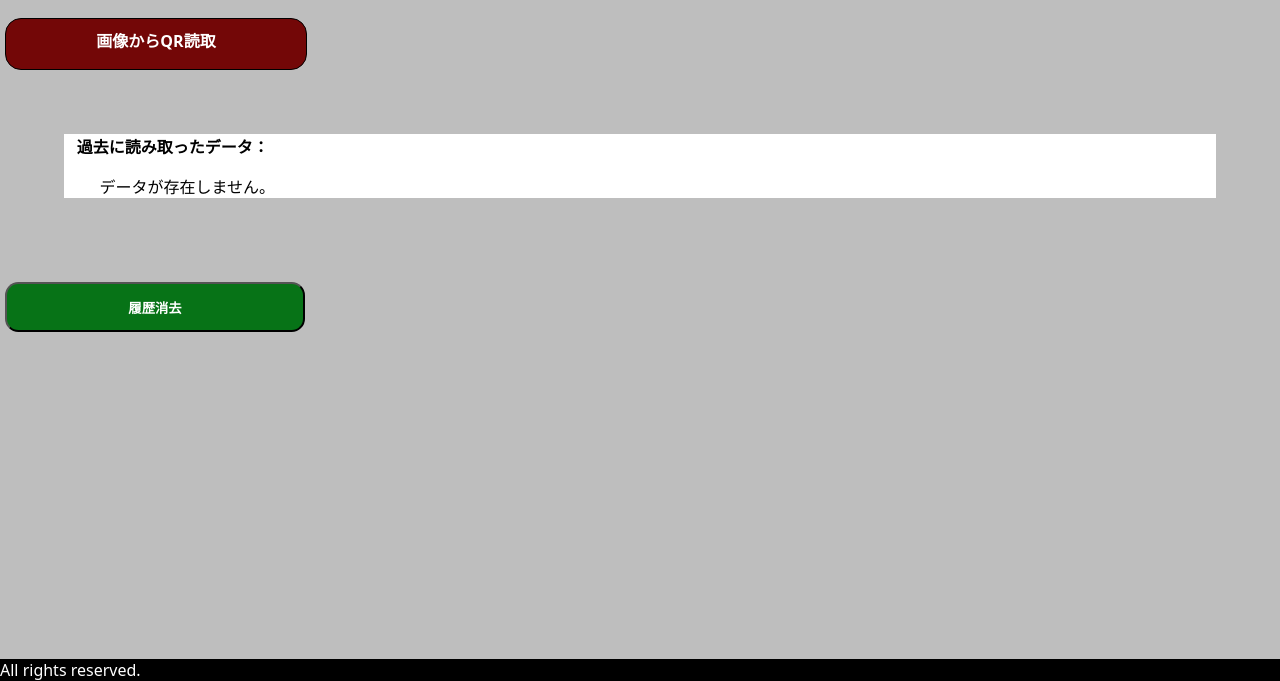
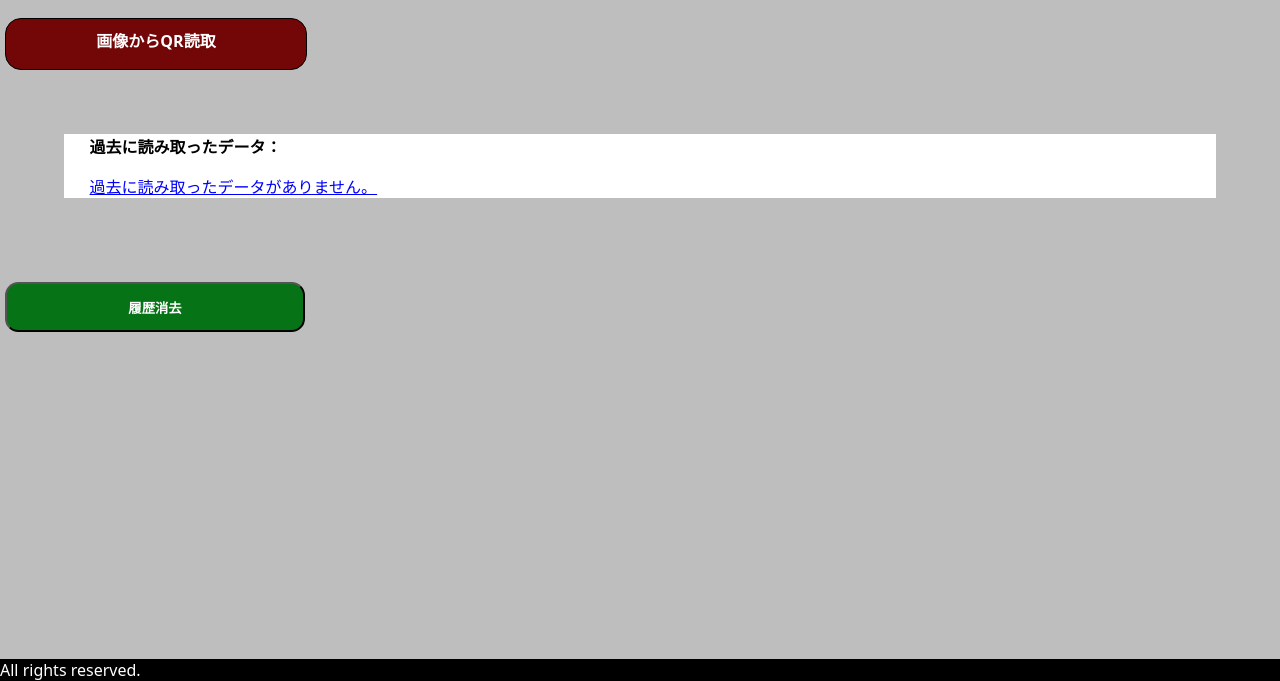
Before and after one commit to SecurityIH50/QRreader, a plain HTML site: page index.html in a window 1280 px wide. Shown: the part 119-800 px from the top of the page. Drawn offline with Linux system fonts and the light colour scheme.

Commit message:
Add files via upload

```diff
--- a/index.html
+++ b/index.html
@@ -27,7 +27,7 @@
         </div>
         <div id="readed_txt">
             <p><b>過去に読み取ったデータ：</b></p>
-            <p id="text_input_to"></p>
+            <div id="readed_txt_input_to"></div>
         </div>
         <button type="button" id="clear_data">履歴消去</button>
     </main>
@@ -39,5 +39,6 @@
     <script src="script/storage.js"></script>
     <script src="script/style.js"></script>
     <script src="script/image_qr.js"></script>
+    <script src="script/url_jump.js"></script>
 </body>
 </html>
--- a/script/storage.js
+++ b/script/storage.js
@@ -1,5 +1,6 @@
 //グローバル変数
 let localst_data = new Array();
+const div_input = document.getElementById("readed_txt_input_to");
 
 //サイト読み込み時に実行（書込み動作）
 window.addEventListener('load', (event) => {
@@ -9,6 +10,7 @@ window.addEventListener('load', (event) => {
     }
     //データがあれば反映する
     let data_alive = true;
+    let data_dead;
     let data_index = 1;
     let htmlinput_text;
     while (data_alive) {
@@ -20,19 +22,25 @@ window.addEventListener('load', (event) => {
             data_alive = false;
             //一つもデータがなかった場合
             if(data_index==1){
-                htmlinput_text = "データが存在しません。";
+                data_dead = true;
             };
         }
     }
     localst_data.reverse();
-    for (let index = 0; index < localst_data.length; index++) {
-        if(htmlinput_text){
-            htmlinput_text = htmlinput_text + localst_data[index] + "\n";
-        }else{
-            htmlinput_text = localst_data[index] + "\n";
+    let new_element;
+    if(data_dead){
+        new_element = document.createElement('p');
+        new_element.textContent = "過去に読み取ったデータがありません。";
+        div_input.appendChild(new_element);
+    }else{
+        for (let index = 0; index < localst_data.length; index++) {
+            new_element = document.createElement('p');
+            new_element.textContent = localst_data[index];
+            new_element.setAttribute("onclick","jump_url(this)")
+            new_element.setAttribute("id","outputurl_"+index)
+            div_input.appendChild(new_element);
         }
     }
-    document.getElementById("text_input_to").innerText = htmlinput_text;
 });
 
 
--- /dev/null
+++ b/script/url_jump.js
@@ -0,0 +1,4 @@
+function jump_url(dom_id){
+    let jump_url_to = dom_id.innerHTML;
+    window.open(jump_url_to);
+}
--- a/style/style.css
+++ b/style/style.css
@@ -61,12 +61,15 @@ header h1{
 
 #readed_txt{
     margin: 5%;
-    padding-left: 1%;
+    padding-left: 2%;
+    padding-right: 2%;
     background-color: white;
+    overflow-wrap: break-word;
 }
-#text_input_to{
-    padding-left: 2%;
-    overflow-wrap: break-word;
+#readed_txt_input_to{
+    color: blue;
+    text-decoration: underline;
+    text-decoration-color: blue;
 }
 #camera_image{
     max-width: 100%;
```
